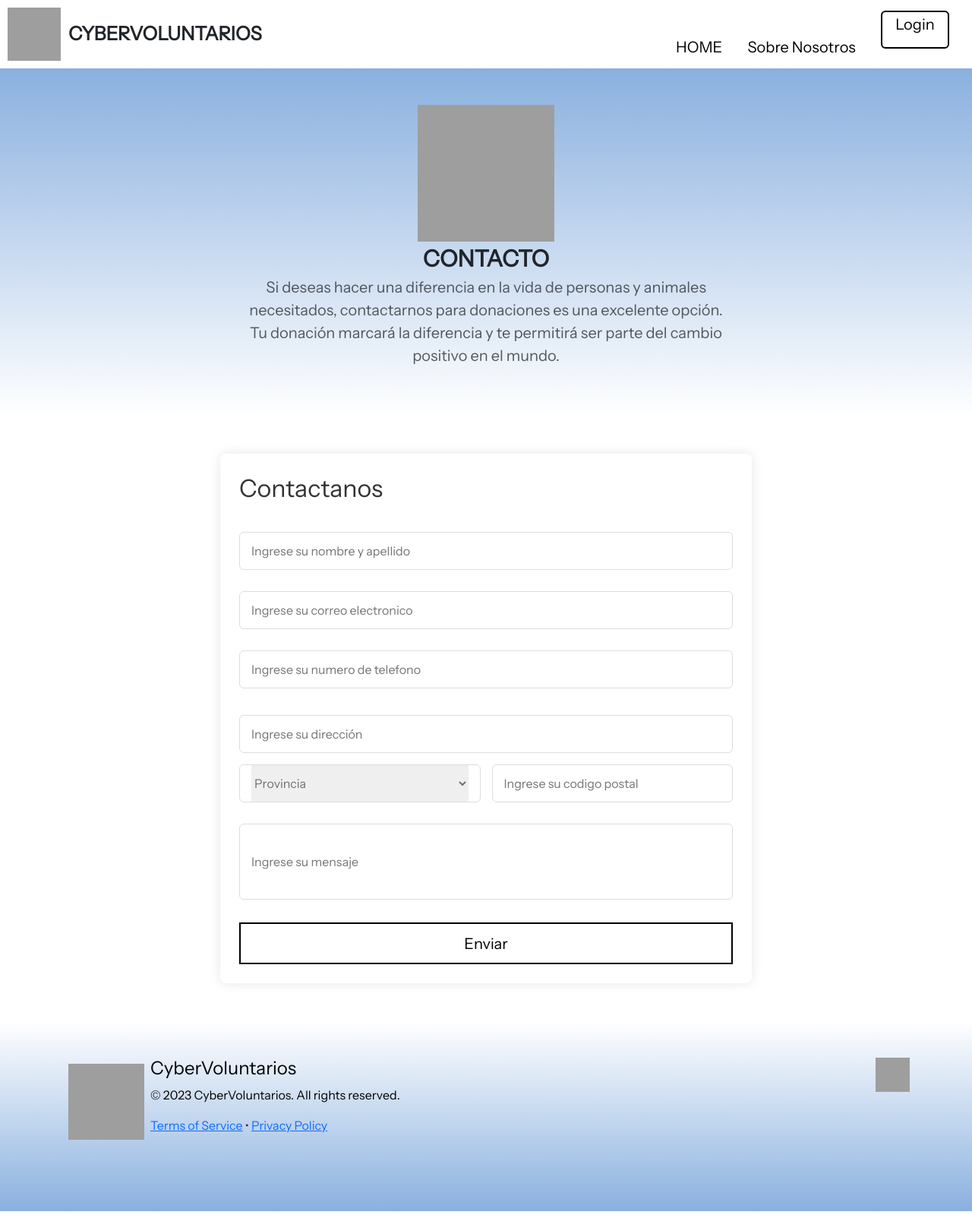
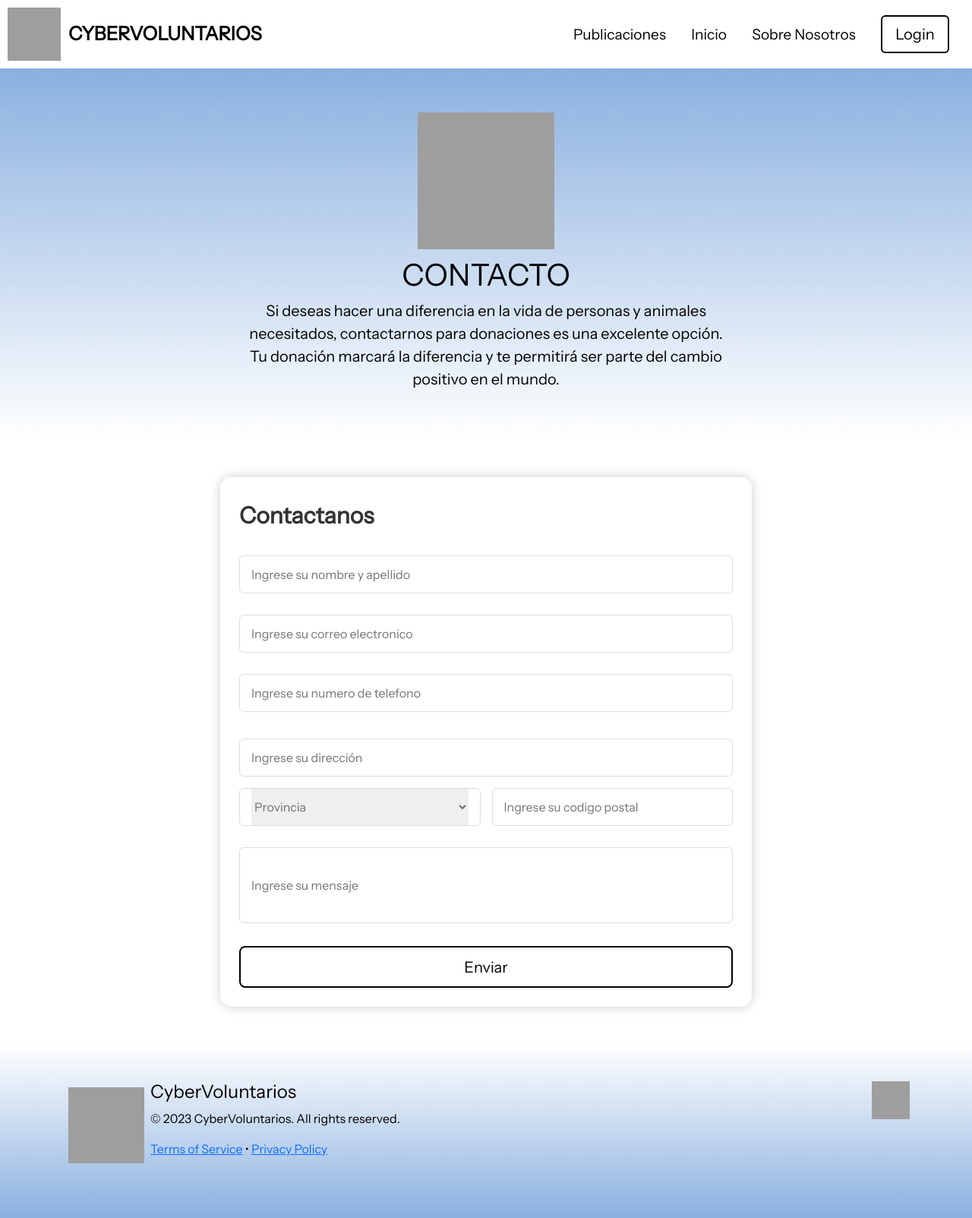
Before and after one commit to Maty-Portero/Cybervoluntarios-Heavenly, a PHP site: page /contact.php in a window 1280 px wide. Shown: the whole page at 76% size. Run offline with PHP 8.4, Linux system fonts and the light colour scheme; some libraries are stand-ins or nearby versions; grey boxes are pictures that could not be loaded.

Commit message:
Update contact.php

```diff
--- a/contact.php
+++ b/contact.php
@@ -1,10 +1,13 @@
 <!DOCTYPE html>
-<!-- saved from url=(0049)https://getbootstrap.com/docs/5.3/examples/album/ -->
 
 <head>
+
     <link rel="icon" href="https://static.thenounproject.com/png/194335-200.png">
     <title>cybervoluntarios</title>
-    <link href="listado_files/bootstrap.min.css" rel="stylesheet" integrity="sha384-KK94CHFLLe+nY2dmCWGMq91rCGa5gtU4mk92HdvYe+M/SXH301p5ILy+dN9+nJOZ" crossorigin="anonymous">
+
+    <link href="./Album example · Bootstrap v5.3_files/bootstrap.min.css" rel="stylesheet" integrity="sha384-9ndCyUaIbzAi2FUVXJi0CjmCapSmO7SnpJef0486qhLnuZ2cdeRhO02iuK6FUUVM" crossorigin="anonymous">
+
+</head>
 
 <style>
     @import url('https://fonts.googleapis.com/css2?family=Instrument+Sans&display=swap');
@@ -14,8 +17,10 @@
     }
 
     body {
+        background-color: #ffffff;
+        color: #000;
         opacity: 0;
-            animation: fadeIn 2s ease-in forwards;
+        animation: fadeIn 1s ease-in forwards;
     }
 
     @keyframes fadeIn {
@@ -28,9 +33,8 @@
         }
     }
 
+    /* header */
     header {
-            top: 0;
-            left: 0;
         width: 100%;
         background-color: rgb(255, 255, 255);
         display: flex;
@@ -42,18 +46,12 @@
     .logo {
         display: flex;
         align-items: center;
-        }
-
-        .logo img {
-            height: 80px;
-            width: 80px;
-            padding: 5px;
-            margin: 5px;
+        color: #000;
     }
 
     .asuntos a {
         position: relative;
-            font-size: 20px;
+        font-size: 120%;
         color: black;
         text-decoration: none;
         font-weight: 500;
@@ -95,63 +93,29 @@
         color: rgb(255, 255, 255);
     }
 
-        .up a {
-            scroll-behavior: smooth;
+    /* fondo degradadado */
+    .inicio {
+        background: linear-gradient(to bottom, #8ab0df, #ffffff);
+        color: #000;
     }
 
-        .inicio {
-            background: linear-gradient(to bottom, #8ab0df, #ffffff);
-        }
-
+    /*futer*/
     .futer {
         background: linear-gradient(to bottom, #ffffff, #8ab0df);
     }
 
-        .btn2 {
-            width: 360px;
-            height: 50px;
-            background: transparent;
-            border: 2px solid #000;
-            border-radius: 25px;
-            cursor: pointer;
-            font-size: 20px;
-            color: #000;
-            margin-right: 30px;
-        }
-
-        .btn2:hover {
-            background: #000;
-            color: rgb(255, 255, 255);
-        }
-
-        .btn3 {
-            width: 390px;
-            height: 50px;
-            background: transparent;
-            border: 2px solid #000;
-            border-radius: 25px;
-            cursor: pointer;
-            font-size: 20px;
-            color: #000;
-            margin-right: 30px;
-        }
-
-        .btn3:hover {
-            background: #000;
-            color: rgb(255, 255, 255);
-        }
-
+    /*formulario*/
     .formulario {
         justify-content: center;
         max-width: 700px;
         width: 100%;
-            background: #fff;
+        background: #ffff;
         padding: 25px;
-            border-radius: 8px;
-            box-shadow: 0 0 15px rgba(0, 0, 0, 0.1);
+        border-radius: 15px;
+        box-shadow: 0 0 15px rgba(0, 0, 0, 0.2);
         opacity: 0;
         transform: translateX(-50px);
-            animation: slideFromLeft 2s ease-in-out forwards;
+        animation: slideFromLeft 5s ease-in-out forwards;
     }
 
     @keyframes slideFromLeft {
@@ -239,6 +203,7 @@
         cursor: pointer;
         background: transparent;
         border: 2px solid #000;
+        border-radius: 8px;
         font-size: 20px;
         transition: all 0.2s ease;
     }
@@ -260,30 +225,27 @@
     }
 </style>
 
-</head>
 
 <body>
-
     <header>
         <div class="logo">
-            <img src="https://static.thenounproject.com/png/194335-200.png">
+            <img src="https://static.thenounproject.com/png/194335-200.png" style="height: 80px; width: 80px; padding: 5px; margin: 5px;">
             <strong style="font-size: 25px;">CYBERVOLUNTARIOS</strong>
-
         </div>
         <nav class="asuntos">
-            <a href="home.php">HOME</a>
-            <a href="sobre_nosotros.php">Sobre Nosotros</a>
-            <button class="btnlogin"><a href="../login_register/index.php">Login</a></button>
+	<a href="">Publicaciones</a>
+            <a href="">Inicio</a>
+            <a href="">Sobre Nosotros</a>
+            <button class="btnlogin">Login</button>
         </nav>
     </header>
 
     <section class="py-5 text-center inicio">
         <div>
-            <div class="col-lg-6 col-md-8 mx-auto">
-                <img style="height: 180px; width: 180px;" src="https://www.iconpacks.net/icons/2/free-contact-icon-3018-thumb.png">
-                <br>
-                <strong style="font-size: 30px;">CONTACTO</strong>
-                <p style="color:aliceblue;" class="lead text-body-secondary">Si deseas hacer una diferencia en la vida de personas y animales necesitados, contactarnos para donaciones es una excelente opción. Tu donación marcará la diferencia y te permitirá ser parte del cambio positivo en el mundo.</p>
+            <div class="col-lg-6 col-md-8 mx-auto informa">
+                <img style="height: 180px; width: 180px; margin: 10px" src="https://www.iconpacks.net/icons/2/free-contact-icon-3018-thumb.png">
+                <h1 class="fw-light">CONTACTO</h1>
+                <p style="color: #000; font-size: 20px">Si deseas hacer una diferencia en la vida de personas y animales necesitados, contactarnos para donaciones es una excelente opción. Tu donación marcará la diferencia y te permitirá ser parte del cambio positivo en el mundo.</p>
             </div>
         </div>
     </section>
@@ -291,7 +253,7 @@
     <center>
         <section class="formulario" style="margin: 50px">
             <header>
-                <h2>Contactanos</h2>
+                <strong style="font-size: 30px;">Contactanos</strong>
             </header>
             <form action="#" class="form">
                 <div class="input-box">
@@ -330,33 +292,26 @@
         </section>
     </center>
 
-
-
-
-    <footer class="futer py-5" style="height: 250px; padding-top: 60px; display: flex;">
+    <footer class="futer py-5">
         <div class="container">
-            <div class="up">
-                <p class="float-end mb-1">
-                    <a href=""><img src="https://cdn-icons-png.flaticon.com/512/54/54213.png" style="width: 45px; height: 45px"></a>
+            <div>
+                <p class="float-end">
+                    <a href=""><img src="https://cdn.icon-icons.com/icons2/906/PNG/512/up-arrow-7_icon-icons.com_69821.png" style="width: 50px; height: 50px"></a>
                 </p>
             </div>
 
-            <div style="display:flex">
+            <div style="display: flex">
                 <figure>
                     <img id="cyber" src="https://static.thenounproject.com/png/194335-200.png" height="100px" width="100px" style=" margin: 8px"></img>
                 </figure>
                 <div>
                     <h4 style="color: #000000;">CyberVoluntarios</h4>
                     <p style="color: #000000;">© 2023 CyberVoluntarios. All rights reserved.</p>
-                    <p class="mb-0"><a href="" style="padding-right: 0px;">Terms of Service</a> • <a href="">Privacy Policy</a></p>
+                    <p class="mb-0"><a href="">Terms of Service</a> • <a href="">Privacy Policy</a></p>
                 </div>
-
             </div>
-
         </div>
     </footer>
-
-    <script src="./Album example · Bootstrap v5.3_files/bootstrap.bundle.min.js.descarga" integrity="sha384-ENjdO4Dr2bkBIFxQpeoTz1HIcje39Wm4jDKdf19U8gI4ddQ3GYNS7NTKfAdVQSZe" crossorigin="anonymous"></script>
 
 </body>
 
```
Lines whose indentation alone changed are shown as unchanged.
